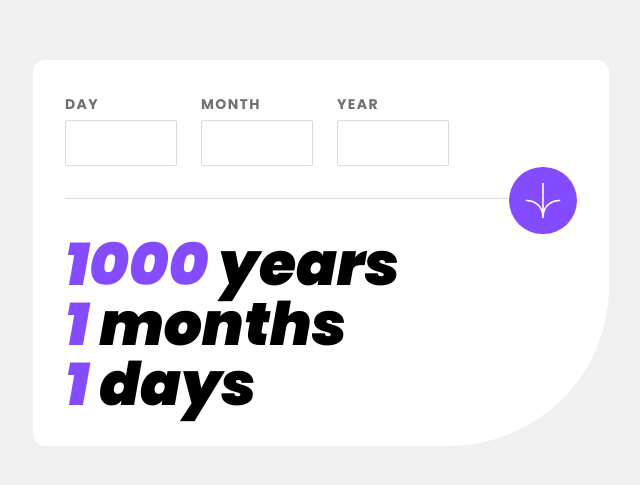
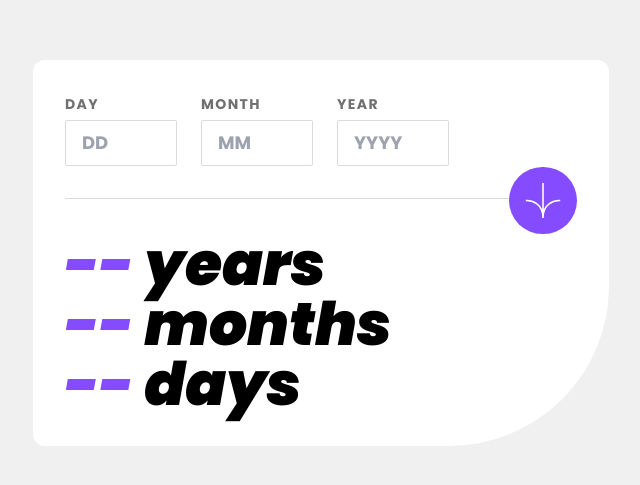
Before and after one commit to hamdi4-beep/age-calculator-app-main, a React (Vite) app: page / in a window 1280 px wide. Shown: the part 147-632 px from the top of the page, without its empty margins (319-959 px from the left). Built offline with nearby package versions, Linux system fonts and the light colour scheme.

Commit message:
added error state logic

```diff
--- a/src/App.tsx
+++ b/src/App.tsx
@@ -7,9 +7,9 @@ import { DateT } from './types/DateType'
 
 function App() {
   const [date, setDate] = React.useState<DateT>({
-    day: 1,
-    month: 1,
-    year: 1000
+    day: '--',
+    month: '--',
+    year: '--'
   })
 
   const updateDate: UpdateDateT = (newDate) => setDate(newDate)
--- a/src/components/Form.tsx
+++ b/src/components/Form.tsx
@@ -1,7 +1,7 @@
 import * as React from 'react'
 import { UpdateDateT } from '../types/UpdateDate';
 
-import InputField from './InputField';
+import InputFields from './InputFields';
 
 import iconArrowImg from '../assets/images/icon-arrow.svg';
 
@@ -10,6 +10,10 @@ function Form({
 }: {
   updateDate: UpdateDateT
 }) {
+    const [errorStatus, setErrorStatus] = React.useState({
+      error: ''
+    })
+
     const handleSubmit = (e: React.FormEvent) => {
         e.preventDefault()
 
@@ -21,11 +25,20 @@ function Form({
           [, year]
         ] = new FormData(formElem)
 
+        const isApril = +month === 4 && +day === 31
+
         if (
           +day > 31 &&
           +month > 12 &&
-          +year > (new Date).getFullYear()
-        ) return false
+          +year > (new Date).getFullYear() ||
+          isApril
+        ) {
+          setErrorStatus({
+            error: 'Invalid Date'
+          })
+
+          return false
+        }
 
         updateDate({
           day,
@@ -36,11 +49,7 @@ function Form({
 
     return (
         <form onSubmit={handleSubmit}>
-          <div className="flex gap-6">
-            <InputField name="day" />
-            <InputField name="month" />
-            <InputField name="year" />
-          </div>
+          <InputFields error={errorStatus.error} />
 
           <div className='md:mt-8 mt-16 border-t border-neutral-light-grey'></div>
 
--- a/src/components/InputField.tsx
+++ b/src/components/InputField.tsx
@@ -1,20 +1,12 @@
-import * as React from 'react'
-
 function InputField({
-    name
+    name,
+    children
 }: {
     name: string
+    children: React.ReactNode
 }) {
 
-    const handleChange = (e: React.ChangeEvent) => {
-        const elem = e.currentTarget as HTMLInputElement
-        const value = +elem.value
-
-        if (elem.name === 'day' && value > 31) console.log('Invalid Day!')
-        if (elem.name === 'month' && value > 12) console.log('Invalid Month!')
-        if (elem.name === 'year' && value > (new Date).getFullYear()) console.log('Invalid Year')
-
-    }
+    const placeholder = name === 'day' ? 'DD' : name === 'month' ? 'MM' : name === 'year' ? 'YYYY' : ''
 
     return (
         <div>
@@ -30,9 +22,11 @@ function InputField({
                 className='focus:border-primary-purple block outline-none font-bold text-lg border border-neutral-light-grey rounded-sm p-2 px-4 mt-1 md:w-28 w-18'
                 name={name}
                 id={name}
-                onChange={handleChange}
+                placeholder={placeholder}
                 required
             />
+
+            {children}
         </div>
     )
 }
--- /dev/null
+++ b/src/components/InputFields.tsx
@@ -0,0 +1,28 @@
+
+
+import InputField from "./InputField"
+
+function InputFields({
+    error
+}: {
+    error: string
+}) {
+
+    return (
+        <div className="flex gap-6">
+            <InputField name='day'>
+                <p>{error}</p>
+            </InputField>
+
+            <InputField name='month'>
+                <p>{error}</p>
+            </InputField>
+
+            <InputField name='year'>
+                <p>{error}</p>
+            </InputField>
+        </div>
+    )
+}
+
+export default InputFields
```
